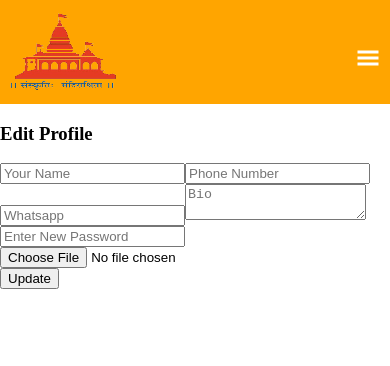
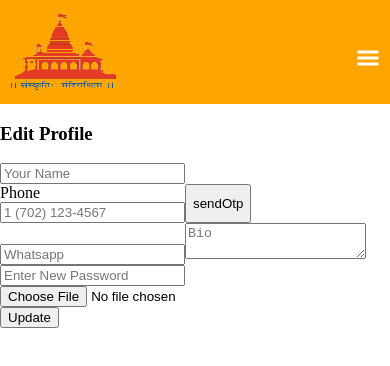
Before and after one commit to vikashmishra1234/Priest-Finder-Web-App, a React (Vite) app in the folder frontend/: page /user/edit in a window 390 px wide. Shown: the top 366 px of the page. Built offline with nearby package versions, Linux system fonts and the light colour scheme.

Commit message:
adding phone verification

```diff
--- a/frontend/src/Components/auth/ForgetPass.jsx
+++ b/frontend/src/Components/auth/ForgetPass.jsx
@@ -17,11 +17,11 @@ const ForgetPass = () => {
   const [isSent,setSent] = useState(false)
   const Navigate = useNavigate();
 const sendOtp = async()=>{
-  // const res = await phoneExit(phone);
-  // if(!res&&!res.success){
-  //   alert("Phone No. Does Not Exits");
-  //   return;
-  // }
+  const res = await phoneExit(phone);
+  if(!res&&!res.success){
+    alert("Phone No. Does Not Exits");
+    return;
+  }
   try {
     const phoneNumber = '+' + phone;
     const recapta  = new RecaptchaVerifier(auth,'recapta',{});
--- a/frontend/src/Components/auth/SignUp.jsx
+++ b/frontend/src/Components/auth/SignUp.jsx
@@ -6,10 +6,17 @@ import ContextProvider from '../../Context/ContextProvider';
 import { Loading } from '../Loader';
 import Swal from 'sweetalert2';
 import Cookies from 'js-cookie';
+import PhoneInput from 'react-phone-input-2';
+import { auth } from '../../firebase/setup';
+import { RecaptchaVerifier, signInWithPhoneNumber } from 'firebase/auth';
 
 const SignUp = ({button,heading,user_id}) => {
   const [profile,setProfile] = useState('');
   const [isEdit,setEdit] = useState(heading);
+  const [phone,setPhone] = useState('');
+  const [user,setUser] = useState('');
+  const [otpSent,setSendOpt] = useState(false);
+  const [otp,setOTP] = useState(null);
   const {priest,setPriest,setTokenExits} = useContext(ContextProvider);
   const [loading,setLoading] = useState(false);
   const Navigate = useNavigate();
@@ -50,6 +57,7 @@ const SignUp = ({button,heading,user_id}) => {
         }
         else{
         setLoading(true)
+        priest.Phone = phone;
         console.log(priest)
         const res = await registration(priest);
         setLoading(false);
@@ -73,6 +81,24 @@ const SignUp = ({button,heading,user_id}) => {
       const handleChange = (e) => {
         setPriest({ ...priest, [e.target.name]: e.target.value })
       };
+      const sendOtp = async()=>{
+       try {
+         const phoneNumber = '+' + phone;
+         const recapta  = new RecaptchaVerifier(auth,'recapta',{});
+         const confirmation = await signInWithPhoneNumber(auth,phoneNumber,recapta);
+         setUser(confirmation)
+         alert("otp send");
+         setSendOpt(true);
+       } catch (error) {
+        console.error(error)
+       }
+      }
+      const verfiy = async()=>{
+            const data = await user.confirm(otp);
+            if(data.user.phoneNumber){
+              alert("Phone is verified");
+            }
+      }
   return (
     <div className='login-container' >
 {
@@ -85,7 +111,20 @@ const SignUp = ({button,heading,user_id}) => {
             {isEdit?<h3>{heading}</h3>:<h3>SignUp</h3>}
         </div>
         <input required value={priest.Name} onChange={handleChange} name='Name' type="text" placeholder='Your Name' />
-        <input required value={priest.Phone} onChange={handleChange} name='Phone' type="tel" placeholder='Phone Number' />
+        <div style={{display:'flex'}}>
+
+        <PhoneInput
+        value={phone}
+        onChange={value=>setPhone(value)}
+        />
+        <div id='recapta'></div>
+        <button onClick={sendOtp}>sendOtp</button>
+        {
+         otpSent?<div><input type="text" placeholder='enter otp'
+         onChange={e=>setOTP(e.target.value)}
+          /> <button onClick={verfiy}>verfiy</button></div>:''
+        }
+        </div>
         <input required value={priest.Whatsapp} onChange={handleChange} name='Whatsapp' type="tel" placeholder='Whatsapp' />
         <textarea style={{maxWidth:'100%'}} type="text" value={priest.Bio} placeholder='Bio' name='Bio' onChange={handleChange} required  />
         <input required  onChange={handleChange} name='Password' type="password" placeholder={isEdit?'Enter New Password':'Set Password'} />
```
Also changed, not shown: frontend/src/Components/auth/utils.js (added).
